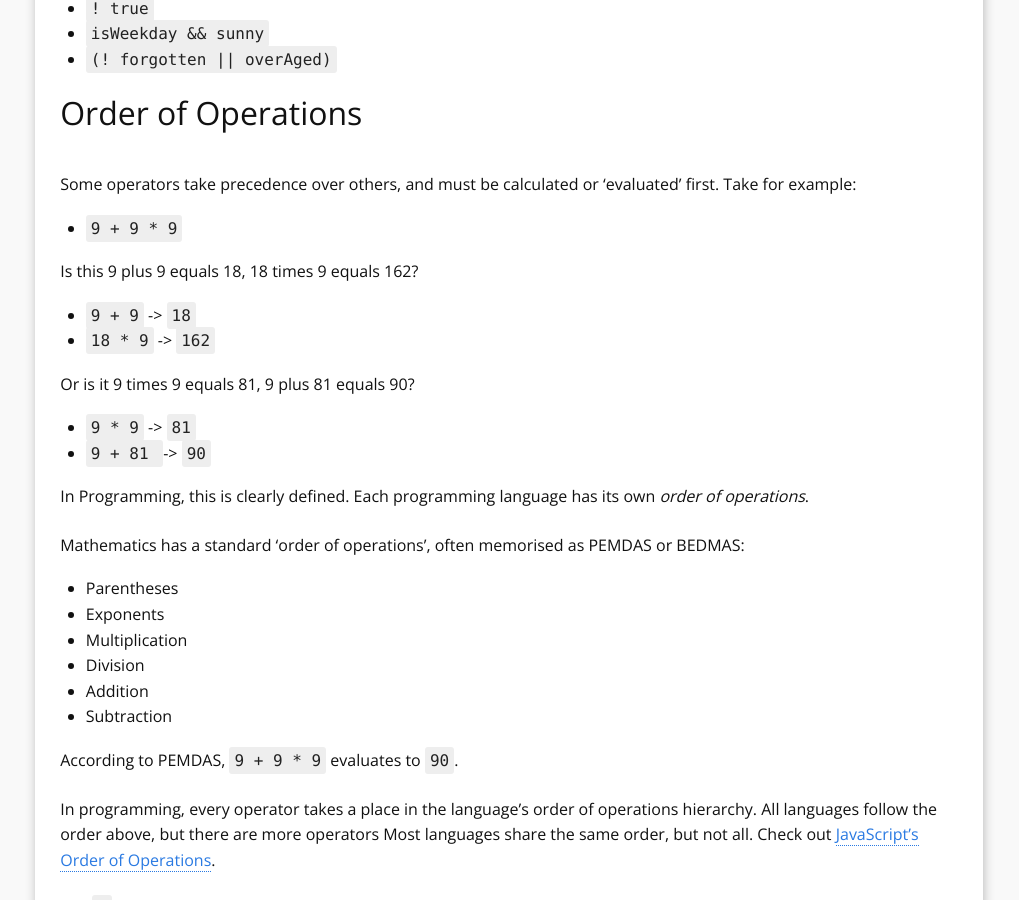
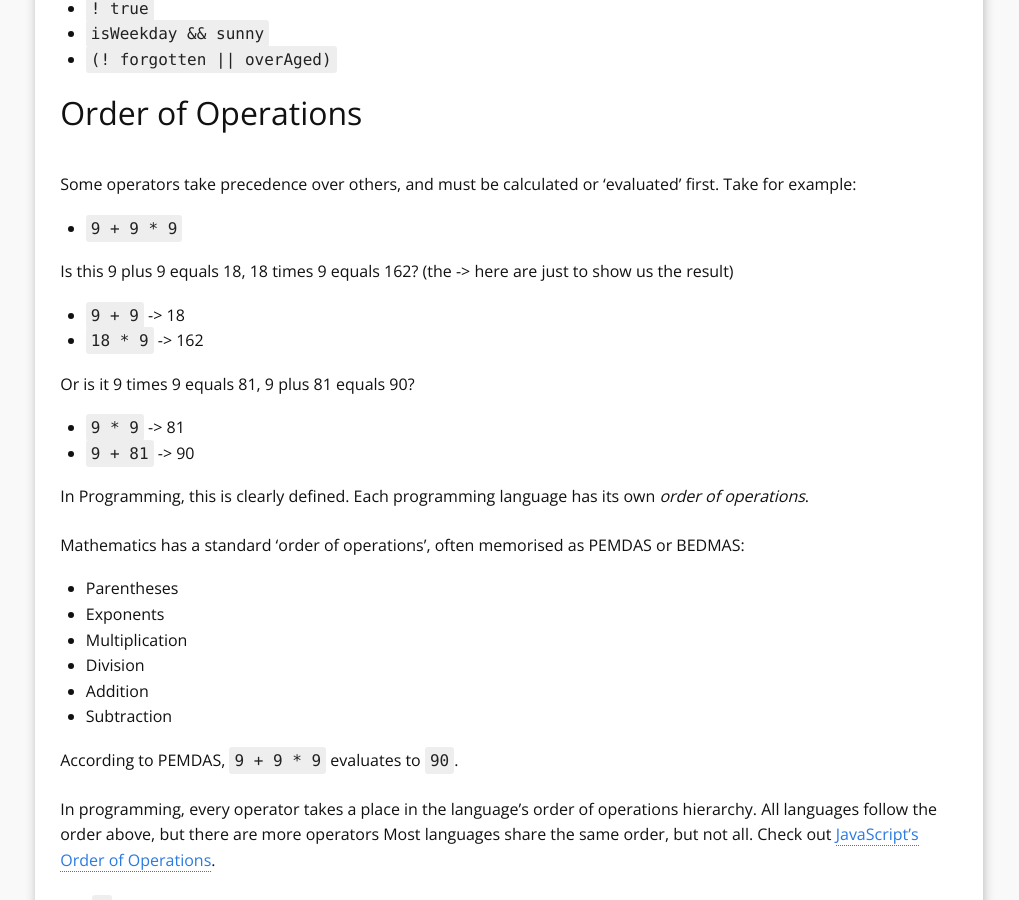
Before and after one commit to YoobeeWebTutors/javascript-manual, a Jekyll site: the page built from 05-operators.md, in a window 1280 px wide and 900 px high, scrolled down 2613 px. Shown: the whole window, without its empty margins (131-1150 px from the left). Built offline with Jekyll 4.4.1, drawn with Linux system fonts in a browser that asks for light colours; Markdown is read by kramdown in place of the engine named in the settings.

Commit message:
reduce confusion of -> symbol in example

```diff
--- a/05-operators.md
+++ b/05-operators.md
@@ -103,15 +103,15 @@ Some operators take precedence over others, and must be calculated or 'evaluated
 
 * `9 + 9 * 9`
 
-Is this 9 plus 9 equals 18, 18 times 9 equals 162?
+Is this 9 plus 9 equals 18, 18 times 9 equals 162? (the -> here are just to show us the result)
 
-* `9 + 9` -> `18`
-* `18 * 9` -> `162`
+* `9 + 9` -> 18
+* `18 * 9` -> 162
 
 Or is it 9 times 9 equals 81, 9 plus 81 equals 90?
 
-* `9 * 9` -> `81`
-* `9 + 81 ` -> `90`
+* `9 * 9` -> 81
+* `9 + 81` -> 90
 
 In Programming, this is clearly defined. Each programming language has its own *order of operations*.
 
```
